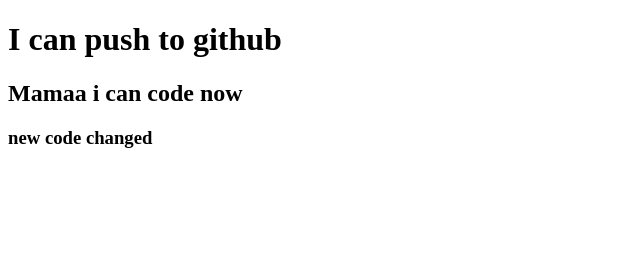
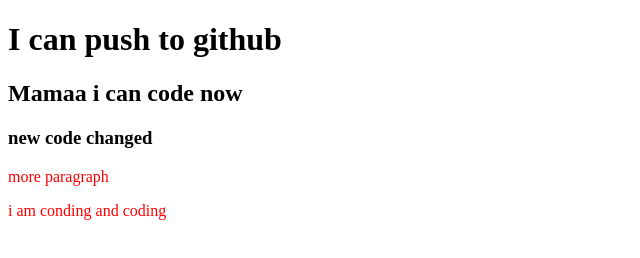
Before and after one commit to SazalRoy1/my-first-repo-december, a plain HTML site: page index.html in a window 1280 px wide. Shown: the whole page, without its empty margins (0-640 px from the left). Drawn offline with Linux system fonts and the light colour scheme.

Commit message:
style added

```diff
--- a/index.html
+++ b/index.html
@@ -5,10 +5,13 @@
     <meta http-equiv="X-UA-Compatible" content="IE=edge">
     <meta name="viewport" content="width=device-width, initial-scale=1.0">
     <title>my first repo december</title>
+    <link rel="stylesheet" href="style.css">
 </head>
 <body>
     <h1>I can push to github</h1>
     <h2>Mamaa i can code now</h2>
     <h3>new code changed</h3>
+    <P>more paragraph</P>
+    <p>i am  conding and coding</p>
 </body>
 </html>
--- /dev/null
+++ b/style.css
@@ -0,0 +1,3 @@
+p{
+    color: red;
+}
```
